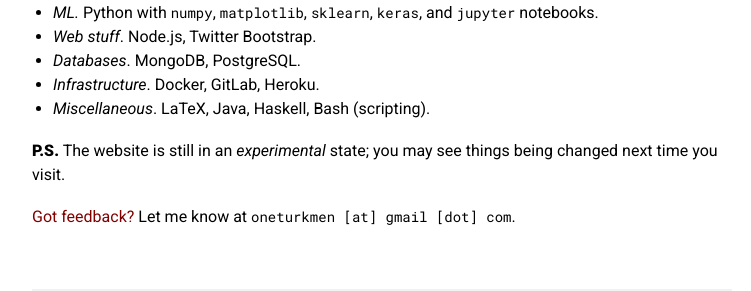
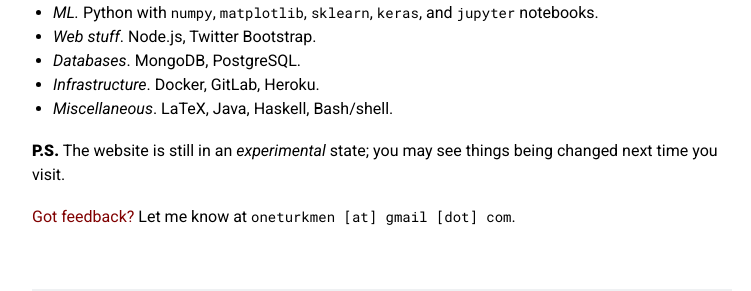
Before and after one commit to oneturkmen/oneturkmen.github.io, a Jekyll site: the page built from _pages/about.markdown, in a window 1280 px wide. Shown: the part 441-732 px from the top of the page, without its empty margins (258-1009 px from the left). Built offline with Jekyll 4.4.1, drawn with Linux system fonts in a browser that asks for light colours.

Commit message:
Remove unnecessary scripting

```diff
--- a/_pages/about.markdown
+++ b/_pages/about.markdown
@@ -23,7 +23,7 @@
 - *Web stuff*. Node.js, Twitter Bootstrap.
 - *Databases*. MongoDB, PostgreSQL.
 - *Infrastructure*. Docker, GitLab, Heroku.
-- *Miscellaneous*. LaTeX, Java, Haskell, Bash (scripting).
+- *Miscellaneous*. LaTeX, Java, Haskell, Bash/shell.
 
 **P.S.** The website is still in an *experimental* state; you may see things being changed next time you visit.
 
```
